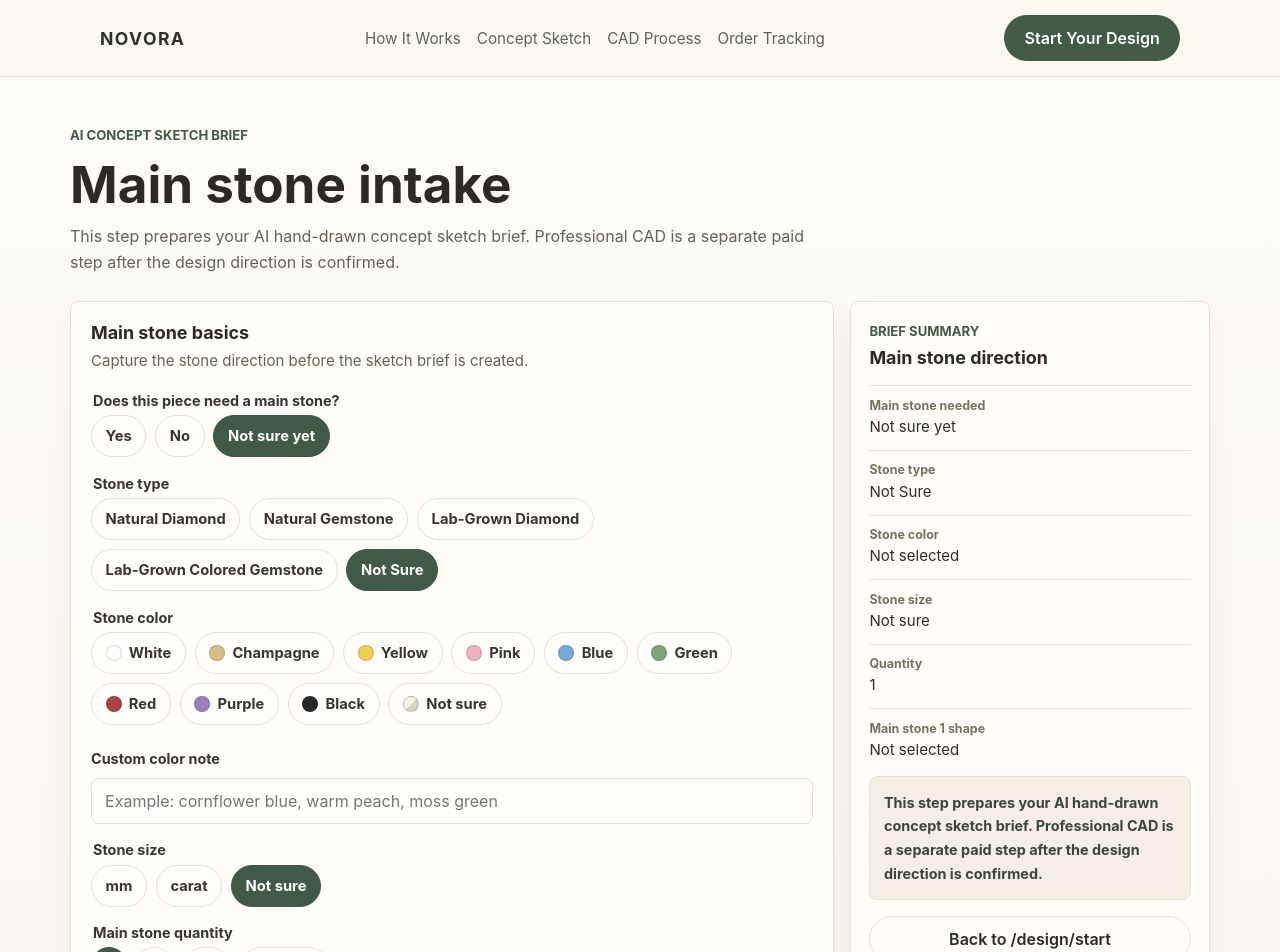
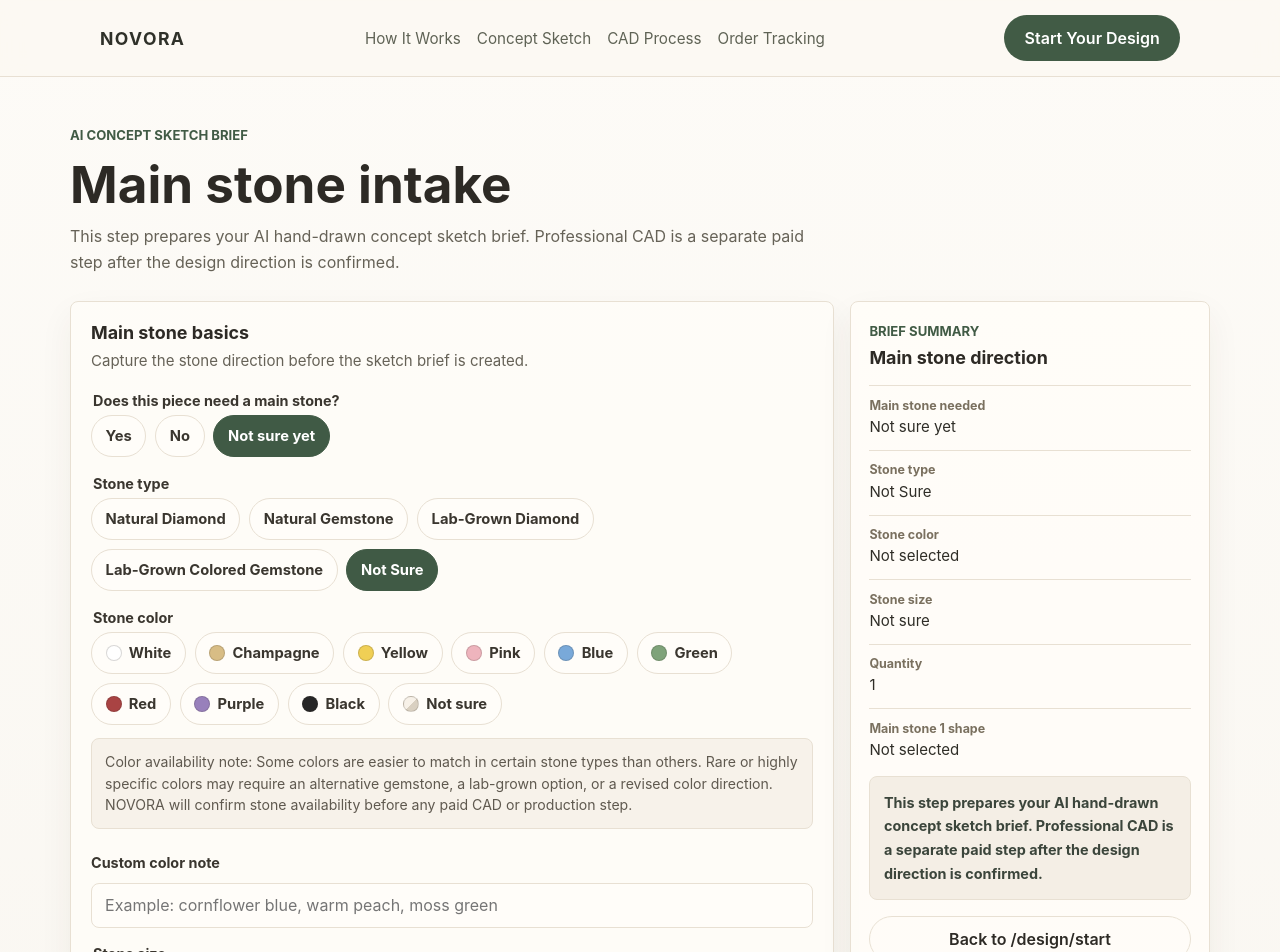
Before and after one commit to youdiangete-dot/novora-site, a Next.js app: page /design/concept in a window 1280 px wide. Shown: the top 952 px of the page. Built offline with nearby package versions, Linux system fonts and the light colour scheme.

Commit message:
Add gem color availability note

```diff
--- a/app/design/concept/concept.module.css
+++ b/app/design/concept/concept.module.css
@@ -179,6 +179,17 @@
 
 .not_sure {
   background: linear-gradient(135deg, #f7f1e8 0 50%, #d9d0c1 50% 100%);
+}
+
+.colorNote {
+  background: #f7f2ea;
+  border: 1px solid var(--border);
+  border-radius: 8px;
+  color: #5f594f;
+  font-size: 0.88rem;
+  line-height: 1.55;
+  margin: 0.1rem 0 0;
+  padding: 0.72rem 0.82rem;
 }
 
 .field,
--- a/app/design/concept/page.tsx
+++ b/app/design/concept/page.tsx
@@ -401,6 +401,11 @@ export default function DesignConceptPage() {
                   </button>
                 ))}
               </div>
+              <p className={styles.colorNote}>
+                Color availability note: Some colors are easier to match in certain stone types than others. Rare or
+                highly specific colors may require an alternative gemstone, a lab-grown option, or a revised color
+                direction. NOVORA will confirm stone availability before any paid CAD or production step.
+              </p>
               <label className={styles.field}>
                 <span>Custom color note</span>
                 <input
```
